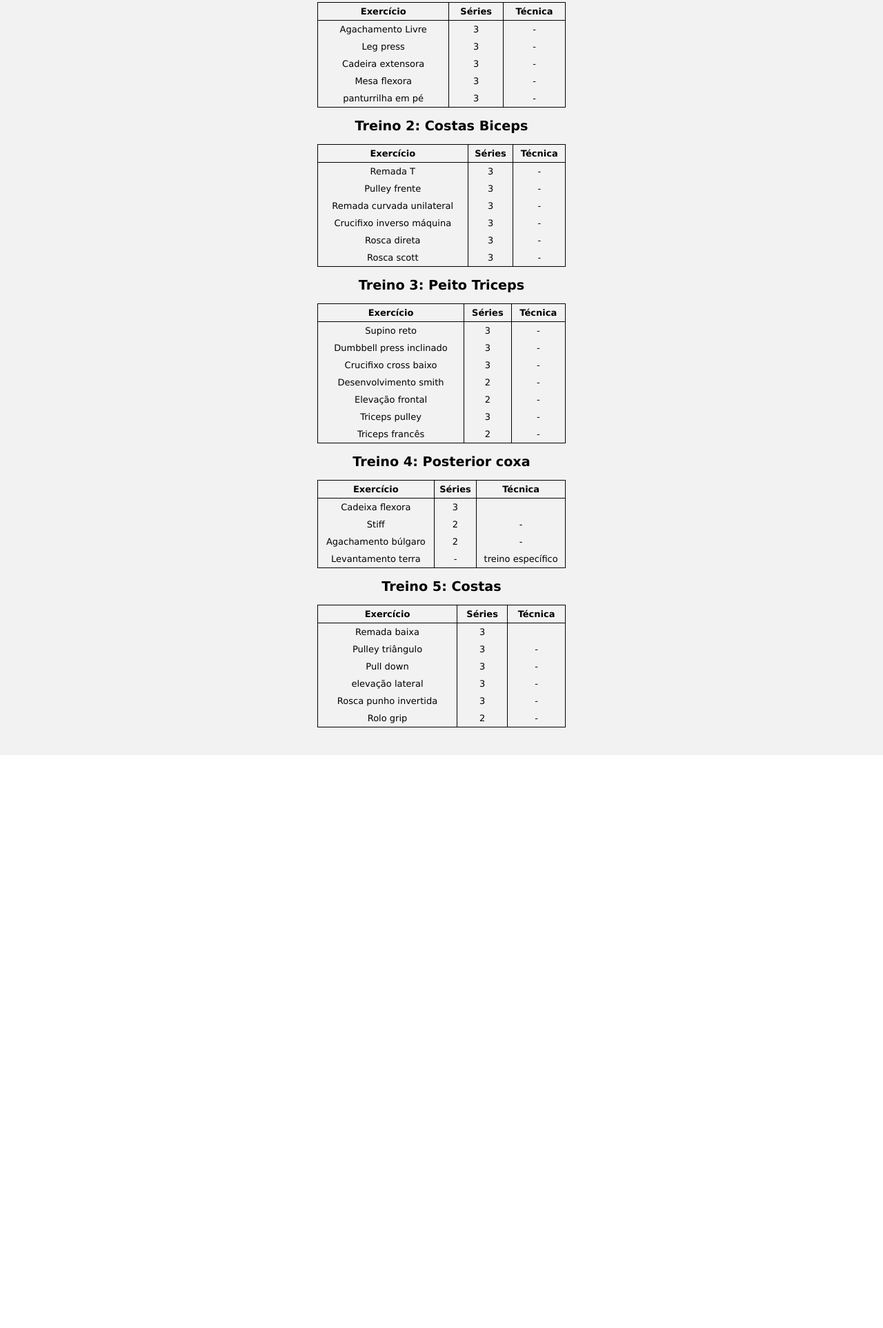
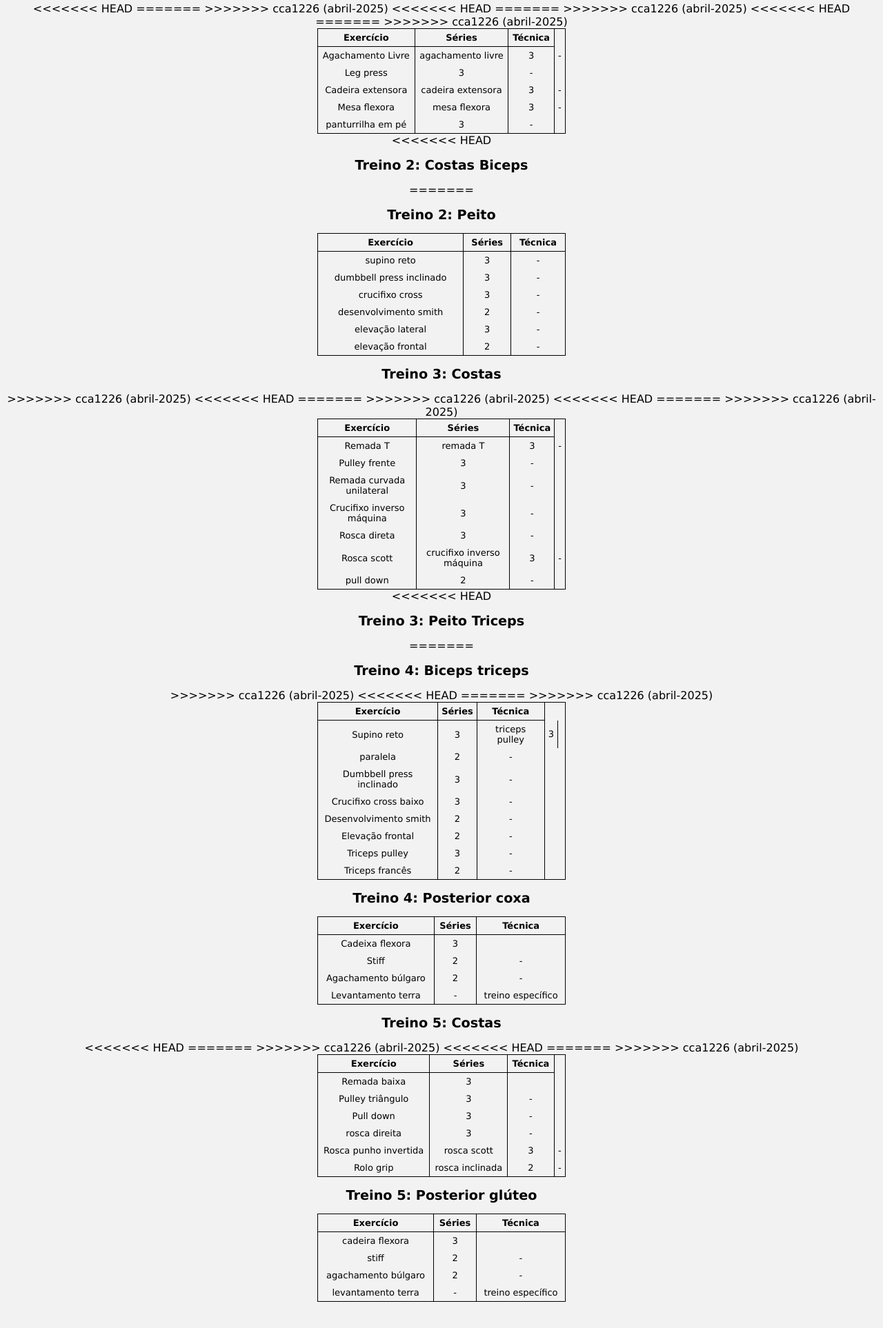
Before and after one commit to Ricardow3/workout, a plain HTML site: page index.html in a window 1280 px wide. Shown: the part 90-2016 px from the top of the page at 69% size. Before the commit the page ends 1185 px from the top, so only its background shows below. Drawn offline with Linux system fonts and the light colour scheme.

Commit message:
abril-2025

```diff
--- a/index.html
+++ b/index.html
@@ -17,7 +17,11 @@
         <th>Técnica</th>
       </tr>
       <tr class="exer-line">
+<<<<<<< HEAD
         <td>Agachamento Livre</td>
+=======
+        <td>agachamento livre</td>
+>>>>>>> cca1226 (abril-2025)
         <td>3</td>
         <td> - </td>
       </tr>
@@ -27,12 +31,20 @@
         <td> - </td>
       </tr>
       <tr class="exer-line">
+<<<<<<< HEAD
         <td>Cadeira extensora</td>
+=======
+        <td>cadeira extensora</td>
+>>>>>>> cca1226 (abril-2025)
         <td>3</td>
         <td> - </td>
       </tr>
       <tr class="exer-line">
+<<<<<<< HEAD
         <td>Mesa flexora</td>
+=======
+        <td>mesa flexora</td>
+>>>>>>> cca1226 (abril-2025)
         <td>3</td>
         <td> - </td>
       </tr>
@@ -42,7 +54,10 @@
         <td> - </td>
       </tr>
     </table>
+<<<<<<< HEAD
     <h2>Treino 2: Costas Biceps</h2>
+=======
+    <h2>Treino 2: Peito</h2>
     <table>
       <tr>
         <th>Exercício</th>
@@ -50,7 +65,50 @@
         <th>Técnica</th>
       </tr>
       <tr class="exer-line">
+        <td>supino reto</td>
+        <td>3</td>
+        <td> - </td>
+      </tr>
+      <tr class="exer-line">
+        <td>dumbbell press inclinado</td>
+        <td>3</td>
+        <td> - </td>
+      </tr>
+      <tr class="exer-line">
+        <td>crucifixo cross</td>
+        <td>3</td>
+        <td> - </td>
+      </tr>
+      <tr class="exer-line">
+        <td>desenvolvimento smith</td>
+        <td>2</td>
+        <td> - </td>
+      </tr>
+      <tr class="exer-line">
+        <td>elevação lateral</td>
+        <td>3</td>
+        <td> - </td>
+      </tr>
+      <tr class="exer-line">
+        <td>elevação frontal</td>
+        <td>2</td>
+        <td> - </td>
+      </tr>
+    </table>
+    <h2>Treino 3: Costas</h2>
+>>>>>>> cca1226 (abril-2025)
+    <table>
+      <tr>
+        <th>Exercício</th>
+        <th>Séries</th>
+        <th>Técnica</th>
+      </tr>
+      <tr class="exer-line">
+<<<<<<< HEAD
         <td>Remada T</td>
+=======
+        <td>remada T</td>
+>>>>>>> cca1226 (abril-2025)
         <td>3</td>
         <td> - </td>
       </tr>
@@ -65,6 +123,7 @@
         <td> - </td>
       </tr>
       <tr class="exer-line">
+<<<<<<< HEAD
         <td>Crucifixo inverso máquina</td>
         <td>3</td>
         <td> - </td>
@@ -76,11 +135,23 @@
       </tr>
       <tr class="exer-line">
         <td>Rosca scott</td>
+=======
+        <td>crucifixo inverso máquina</td>
+>>>>>>> cca1226 (abril-2025)
         <td>3</td>
         <td> - </td>
       </tr>
+      <tr class="exer-line">
+        <td>pull down</td>
+        <td>2</td>
+        <td> - </td>
+      </tr>
     </table>
+<<<<<<< HEAD
     <h2>Treino 3: Peito Triceps</h2>
+=======
+    <h2>Treino 4: Biceps triceps</h2>
+>>>>>>> cca1226 (abril-2025)
     <table>
       <tr>
         <th>Exercício</th>
@@ -88,8 +159,18 @@
         <th>Técnica</th>
       </tr>
       <tr class="exer-line">
+<<<<<<< HEAD
         <td>Supino reto</td>
         <td>3</td>
+=======
+        <td>triceps pulley</td>
+        <td>3</td>
+        <td></td>
+      </tr>
+      <tr class="exer-line">
+        <td>paralela</td>
+        <td>2</td>
+>>>>>>> cca1226 (abril-2025)
         <td> - </td>
       </tr>
       <tr class="exer-line">
@@ -174,19 +255,55 @@
         <td> - </td>
       </tr>
       <tr class="exer-line">
-        <td>elevação lateral</td>
+        <td>rosca direita</td>
         <td>3</td>
         <td> - </td>
       </tr>
       <tr class="exer-line">
+<<<<<<< HEAD
         <td>Rosca punho invertida</td>
+=======
+        <td>rosca scott</td>
+>>>>>>> cca1226 (abril-2025)
         <td>3</td>
         <td> - </td>
       </tr>
       <tr class="exer-line">
+<<<<<<< HEAD
         <td>Rolo grip</td>
+=======
+        <td>rosca inclinada</td>
+>>>>>>> cca1226 (abril-2025)
         <td>2</td>
         <td> - </td>
+      </tr>
+    </table>
+    <h2>Treino 5: Posterior glúteo</h2>
+    <table>
+      <tr>
+        <th>Exercício</th>
+        <th>Séries</th>
+        <th>Técnica</th>
+      </tr>
+      <tr class="exer-line">
+        <td>cadeira flexora</td>
+        <td>3</td>
+        <td></td>
+      </tr>
+      <tr class="exer-line">
+        <td>stiff</td>
+        <td>2</td>
+        <td> - </td>
+      </tr>
+      <tr class="exer-line">
+        <td>agachamento búlgaro</td>
+        <td>2</td>
+        <td> - </td>
+      </tr>
+      <tr class="exer-line">
+        <td>levantamento terra</td>
+        <td> - </td>
+        <td>treino específico</td>
       </tr>
     </table>
   </main>
```
